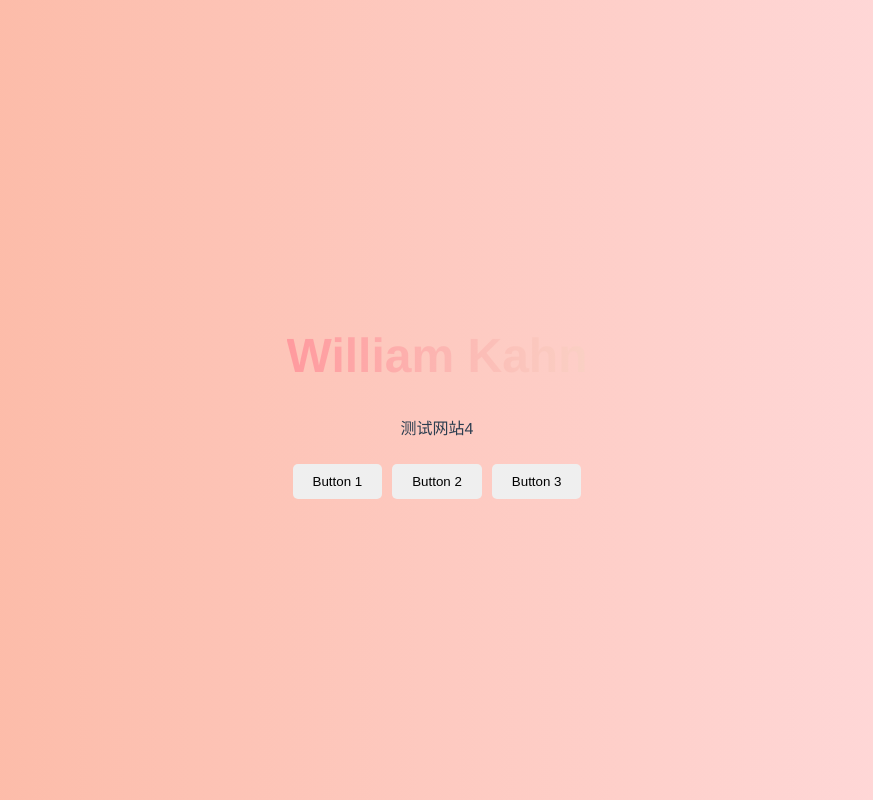
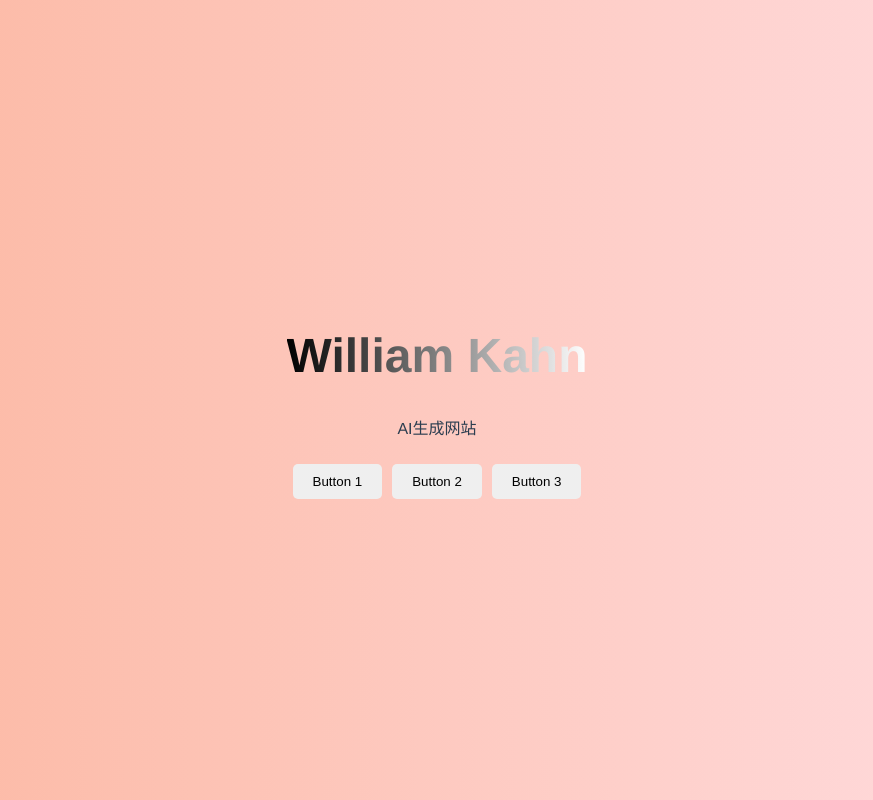
Before and after one commit to WilliamKahn/home, a Vue app: page / in a window 1280 px wide. Shown: the whole page, without its empty margins (203-1076 px from the left). Built offline with nearby package versions, Linux system fonts and the light colour scheme.

Commit message:
增加名字与背景差异

```diff
--- a/src/App.vue
+++ b/src/App.vue
@@ -1,16 +1,19 @@
 <template>
   <div id="app">
-    <HomePage msg="Welcome to Your Vue.js App"/>
+    <HomePage msg="Welcome to Your Vue.js App" class="full-height"/>
+    <ListPage class="auto-height"/>
   </div>
 </template>
 
 <script>
 import HomePage from './components/HomePage.vue'
+import ListPage from './components/ListPage.vue'
 
 export default {
   name: 'App',
   components: {
-    HomePage
+    HomePage,
+    ListPage
   }
 }
 </script>
@@ -18,13 +21,24 @@ export default {
 <style>
 #app {
   display: flex;
-  justify-content: center;
-  align-items: center;
-  height: 100vh; /* Full viewport height */
+  flex-direction: column; /* Stack components vertically */
+  min-height: 100vh; /* Minimum height to viewport height */
+  overflow: auto; /* Enable scrolling */
   font-family: Avenir, Helvetica, Arial, sans-serif;
   -webkit-font-smoothing: antialiased;
   -moz-osx-font-smoothing: grayscale;
   text-align: center;
   color: #2c3e50;
 }
+
+.full-height {
+  min-height: 100vh; /* Ensure minimum viewport height */
+  width: 100%; /* Ensure full width */
+}
+
+.auto-height {
+  flex: 1; /* Allow to grow with content */
+  min-height: 100vh; /* Ensure minimum viewport height */
+  width: 100%; /* Ensure full width */
+}
 </style>
--- a/src/components/HomePage.vue
+++ b/src/components/HomePage.vue
@@ -1,6 +1,6 @@
 /* eslint-disable vue/multi-word-component-names */
 <template>
-  <div class="container">
+  <div class="container full-height">
     <div class="content">
       <h1>{{ name }}</h1>
       <p>{{ description }}</p>
@@ -19,7 +19,7 @@ export default {
   data() {
     return {
       name: "William Kahn",
-      description: "测试网站4",
+      description: "AI生成网站",
       buttons: [
         { text: "Button 1", action: this.button1Action },
         { text: "Button 2", action: this.button2Action },
@@ -57,22 +57,21 @@ export default {
 html, body {
   height: 100%;
   margin: 0;
-  overflow: hidden; /* Disable scrolling */
+  overflow: auto; /* Enable scrolling */
 }
 .container {
   display: flex;
   justify-content: center;
   align-items: center;
-  height: 100%; /* Match parent height */
+  min-height: 100vh; /* Minimum height to viewport height */
   text-align: center;
 }
 .content {
-  /* Removed the white background */
   padding: 20px;
   border-radius: 10px;
 }
 h1 {
-  background: linear-gradient(to right, #ff9a9e, #fad0c4);
+  background: linear-gradient(to right, #000000, #ffffff); /* Changed gradient to black and white */
   background-clip: text;
   -webkit-background-clip: text;
   color: transparent;
@@ -88,4 +87,7 @@ button {
   border-radius: 5px;
   cursor: pointer;
 }
+.full-height {
+  min-height: 100vh; /* Ensure minimum viewport height */
+}
 </style>
--- /dev/null
+++ b/src/components/ListPage.vue
@@ -0,0 +1,105 @@
+<template>
+  <div class="list-page">
+    <div class="left-list">
+      <ul>
+        <li v-for="(item, index) in items" :key="index" @click="selectItem(index)" :class="{ selected: selectedItem === item }">
+          {{ item.name }}
+        </li>
+      </ul>
+    </div>
+    <div class="right-content">
+      <div v-if="selectedItem">
+        <h2>{{ selectedItem.name }}</h2>
+        <p>{{ selectedItem.description }}</p>
+        <p>
+          Lorem ipsum dolor sit amet, consectetur adipiscing elit. Sed do eiusmod tempor incididunt ut labore et dolore magna aliqua. Ut enim ad minim veniam, quis nostrud exercitation ullamco laboris nisi ut aliquip ex ea commodo consequat. Duis aute irure dolor in reprehenderit in voluptate velit esse cillum dolore eu fugiat nulla pariatur. Excepteur sint occaecat cupidatat non proident, sunt in culpa qui officia deserunt mollit anim id est laborum.
+        </p>
+        <p>
+          Lorem ipsum dolor sit amet, consectetur adipiscing elit. Sed do eiusmod tempor incididunt ut labore et dolore magna aliqua. Ut enim ad minim veniam, quis nostrud exercitation ullamco laboris nisi ut aliquip ex ea commodo consequat. Duis aute irure dolor in reprehenderit in voluptate velit esse cillum dolore eu fugiat nulla pariatur. Excepteur sint occaecat cupidatat non proident, sunt in culpa qui officia deserunt mollit anim id est laborum.
+        </p>
+        <p>
+          Lorem ipsum dolor sit amet, consectetur adipiscing elit. Sed do eiusmod tempor incididunt ut labore et dolore magna aliqua. Ut enim ad minim veniam, quis nostrud exercitation ullamco laboris nisi ut aliquip ex ea commodo consequat. Duis aute irure dolor in reprehenderit in voluptate velit esse cillum dolore eu fugiat nulla pariatur. Excepteur sint occaecat cupidatat non proident, sunt in culpa qui officia deserunt mollit anim id est laborum.
+        </p>
+        <p>
+          Lorem ipsum dolor sit amet, consectetur adipiscing elit. Sed do eiusmod tempor incididunt ut labore et dolore magna aliqua. Ut enim ad minim veniam, quis nostrud exercitation ullamco laboris nisi ut aliquip ex ea commodo consequat. Duis aute irure dolor in reprehenderit in voluptate velit esse cillum dolore eu fugiat nulla pariatur. Excepteur sint occaecat cupidatat non proident, sunt in culpa qui officia deserunt mollit anim id est laborum.
+        </p>
+        <p>
+          Lorem ipsum dolor sit amet, consectetur adipiscing elit. Sed do eiusmod tempor incididunt ut labore et dolore magna aliqua. Ut enim ad minim veniam, quis nostrud exercitation ullamco laboris nisi ut aliquip ex ea commodo consequat. Duis aute irure dolor in reprehenderit in voluptate velit esse cillum dolore eu fugiat nulla pariatur. Excepteur sint occaecat cupidatat non proident, sunt in culpa qui officia deserunt mollit anim id est laborum.
+        </p>
+        <p>
+          Lorem ipsum dolor sit amet, consectetur adipiscing elit. Sed do eiusmod tempor incididunt ut labore et dolore magna aliqua. Ut enim ad minim veniam, quis nostrud exercitation ullamco laboris nisi ut aliquip ex ea commodo consequat. Duis aute irure dolor in reprehenderit in voluptate velit esse cillum dolore eu fugiat nulla pariatur. Excepteur sint occaecat cupidatat non proident, sunt in culpa qui officia deserunt mollit anim id est laborum.
+        </p>
+        <p>
+          Lorem ipsum dolor sit amet, consectetur adipiscing elit. Sed do eiusmod tempor incididunt ut labore et dolore magna aliqua. Ut enim ad minim veniam, quis nostrud exercitation ullamco laboris nisi ut aliquip ex ea commodo consequat. Duis aute irure dolor in reprehenderit in voluptate velit esse cillum dolore eu fugiat nulla pariatur. Excepteur sint occaecat cupidatat non proident, sunt in culpa qui officia deserunt mollit anim id est laborum.
+        </p>
+        <p>
+          Lorem ipsum dolor sit amet, consectetur adipiscing elit. Sed do eiusmod tempor incididunt ut labore et dolore magna aliqua. Ut enim ad minim veniam, quis nostrud exercitation ullamco laboris nisi ut aliquip ex ea commodo consequat. Duis aute irure dolor in reprehenderit in voluptate velit esse cillum dolore eu fugiat nulla pariatur. Excepteur sint occaecat cupidatat non proident, sunt in culpa qui officia deserunt mollit anim id est laborum.
+        </p>
+        <p>
+          Lorem ipsum dolor sit amet, consectetur adipiscing elit. Sed do eiusmod tempor incididunt ut labore et dolore magna aliqua. Ut enim ad minim veniam, quis nostrud exercitation ullamco laboris nisi ut aliquip ex ea commodo consequat. Duis aute irure dolor in reprehenderit in voluptate velit esse cillum dolore eu fugiat nulla pariatur. Excepteur sint occaecat cupidatat non proident, sunt in culpa qui officia deserunt mollit anim id est laborum.
+        </p>
+        <p>
+          Lorem ipsum dolor sit amet, consectetur adipiscing elit. Sed do eiusmod tempor incididunt ut labore et dolore magna aliqua. Ut enim ad minim veniam, quis nostrud exercitation ullamco laboris nisi ut aliquip ex ea commodo consequat. Duis aute irure dolor in reprehenderit in voluptate velit esse cillum dolore eu fugiat nulla pariatur. Excepteur sint occaecat cupidatat non proident, sunt in culpa qui officia deserunt mollit anim id est laborum.
+        </p>
+        <p>
+          Lorem ipsum dolor sit amet, consectetur adipiscing elit. Sed do eiusmod tempor incididunt ut labore et dolore magna aliqua. Ut enim ad minim veniam, quis nostrud exercitation ullamco laboris nisi ut aliquip ex ea commodo consequat. Duis aute irure dolor in reprehenderit in voluptate velit esse cillum dolore eu fugiat nulla pariatur. Excepteur sint occaecat cupidatat non proident, sunt in culpa qui officia deserunt mollit anim id est laborum.
+        </p>
+      </div>
+      <div v-else>
+        <p>Please select an item from the list.</p>
+      </div>
+    </div>
+  </div>
+</template>
+
+<script>
+export default {
+  data() {
+    return {
+      items: [
+        { name: 'Item 1', description: 'Description for Item 1' },
+        { name: 'Item 2', description: 'Description for Item 2' },
+        { name: 'Item 3', description: 'Description for Item 3' },
+      ],
+      selectedItem: null,
+    };
+  },
+  methods: {
+    selectItem(index) {
+      this.selectedItem = this.items[index];
+    },
+  },
+};
+</script>
+
+<style scoped>
+.list-page {
+  display: flex;
+  background-color: white; /* Set background color to white */
+  width: 100%; /* Fill the width */
+  min-height: 100vh; /* Minimum height to viewport height */
+}
+.left-list {
+  width: 30%;
+  border-right: 1px solid #ccc;
+}
+.right-content {
+  width: 70%;
+  padding: 20px;
+}
+.left-list ul {
+  list-style: none;
+  padding: 0;
+}
+.left-list li {
+  padding: 10px;
+  cursor: pointer;
+}
+.left-list li:hover {
+  background-color: #f0f0f0;
+}
+.left-list li.selected {
+  background-color: #d0d0d0; /* Highlight selected item */
+  font-weight: bold; /* Make selected item bold */
+}
+</style>
```
